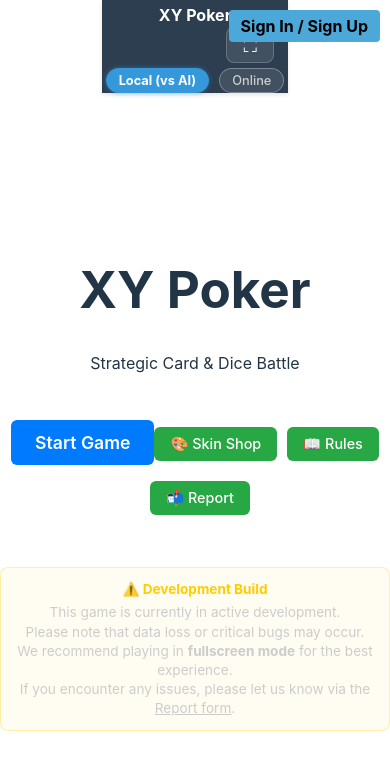
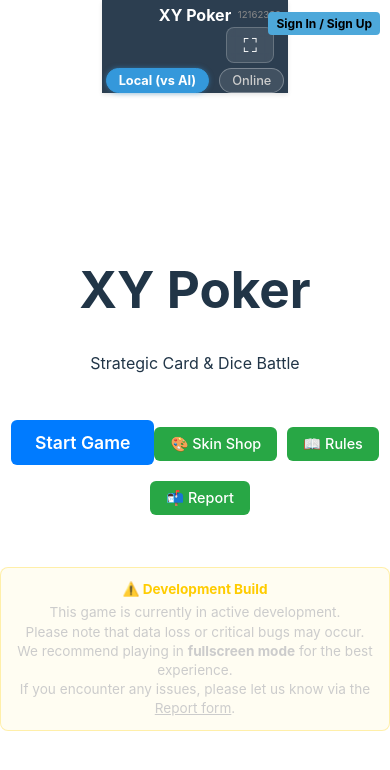
Before and after one commit to sotwat/xy-poker, a React (Vite) app: page / in a window 390 px wide. Shown: the top 770 px of the page. Built offline with nearby package versions, Linux system fonts and the light colour scheme; no server answers.

Commit message:
UI Fix: Resize mobile Sign In button

```diff
--- a/src/App.css
+++ b/src/App.css
@@ -412,6 +412,38 @@ body:has(.game-result-overlay) .app-header {
   box-shadow: 0 0 5px rgba(52, 152, 219, 0.5);
 }
 
+.auth-status {
+  position: absolute;
+  top: 10px;
+  right: 10px;
+  z-index: 50;
+}
+
+.btn-auth {
+  padding: 6px 12px;
+  background: #4da8da;
+  border: none;
+  color: #000;
+  border-radius: 4px;
+  font-weight: bold;
+  cursor: pointer;
+  font-size: 1rem;
+}
+
+@media (max-width: 900px) {
+  .auth-status {
+    top: 5px;
+    right: 5px;
+  }
+
+  .btn-auth {
+    padding: 4px 8px;
+    font-size: 0.75rem;
+    /* Smaller font on mobile */
+  }
+}
+
+
 /* Ad Banner Container */
 .ad-banner-container {
   width: 100%;
--- a/src/App.tsx
+++ b/src/App.tsx
@@ -1287,7 +1287,7 @@ function App() {
       <header className={`app-header ${(phase === 'playing' || phase === 'scoring') ? 'battle-mode' : ''}`}>
         <div className="header-title-row">
           <h1>XY Poker</h1>
-          {showVersion && <span className="version">12162325</span>}
+          {showVersion && <span className="version">12162330</span>}
         </div>
 
         <button
@@ -1322,8 +1322,8 @@ function App() {
               </div>
             ) : (
               <button
+                className="btn-auth"
                 onClick={() => setShowAuthModal(true)}
-                style={{ padding: '6px 12px', background: '#4da8da', border: 'none', color: '#000', borderRadius: '4px', fontWeight: 'bold', cursor: 'pointer' }}
               >
                 Sign In / Sign Up
               </button>
```
Also changed, not shown: 1 other file (tests, documents, lock files or other folders).
